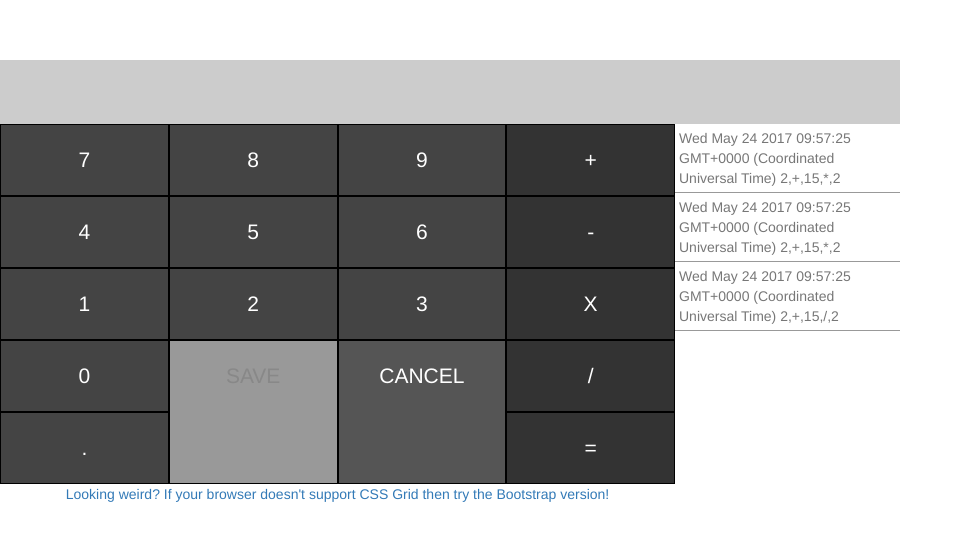
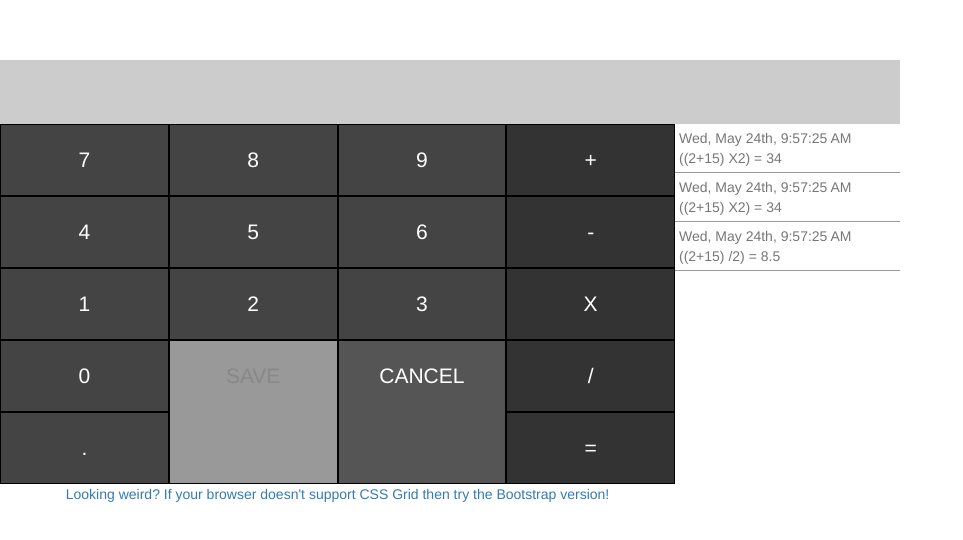
Before and after one commit to ComeDownToUs/css-grid-calculator, a Vue app: page / in a window 1280 px wide. Shown: the top 540 px of the page, without its empty margins (0-963 px from the left). Built offline with nearby package versions, Linux system fonts and the light colour scheme.

Commit message:
improved layout for results

```diff
--- a/package.json
+++ b/package.json
@@ -14,6 +14,7 @@
     "lint": "eslint --ext .js,.vue src test/unit/specs test/e2e/specs"
   },
   "dependencies": {
+    "dateformat": "^2.0.0",
     "vue": "^2.2.6",
     "vue-router": "^2.3.1",
     "vuex": "^2.3.1"
--- a/src/components/SavedResults.vue
+++ b/src/components/SavedResults.vue
@@ -2,8 +2,8 @@
   <div >
     <div v-for="result in results" class="results">
       <a href="#" class="result">
-        {{result.date.toLocaleString('en-us', date_options)}}
-        {{result.calculation.toString()}}
+        {{getDate(result.date)}}<br/>
+        {{printSaved(result.calculation)}}
       </a>
     </div>
   </div>
@@ -13,6 +13,9 @@
 import {mapGetters} from 'vuex'
 import '../styles/grid.css'
 
+
+import dateFormat from 'dateformat'
+
 export default {
   name: 'SavedResults',
   computed: mapGetters({
@@ -20,11 +23,43 @@ export default {
   }),
   data () {
     return {
-      msg: 'Welcome to Your Vue.js App',
-      date_options: {
-          weekday: "long", year: "numeric", month: "short",
-          day: "numeric", hour: "2-digit", minute: "2-digit"
+      msg: 'Welcome to Your Vue.js App'
+    }
+  },
+  methods: {
+    getDate(aDate){
+      return dateFormat(aDate, "ddd, mmm dS, h:MM:ss TT");
+    },
+    printSaved(calc){
+      let output = ''
+
+      for(let i=0; i<calc.length; i++){
+        output=(output + calc[i])
+        if(i!=0 && i%2==0){
+          output= "("+output+") "
+        }
       }
+      output+='= '
+
+      output+=this.getResult(calc)
+
+      return output
+
+    },
+    getResult(portions){
+      let result = parseFloat(portions[0])
+      for(let index = 2; index < portions.length; index+=2){
+        if(portions[index-1]=='+'){
+          result += parseFloat(portions[index]);
+        }else if(portions[index-1]=='-'){
+          result -= parseFloat(portions[index]);
+        }else if(portions[index-1]=='X'){
+          result *= parseFloat(portions[index]);
+        }else if(portions[index-1]=='/'){
+          result /= parseFloat(portions[index]);
+        }
+      }
+      return result
     }
   }
 }
--- a/src/vuex/calculator/index.js
+++ b/src/vuex/calculator/index.js
@@ -22,12 +22,12 @@ const initialState = {
   results: [
     {
       id: '6840a660-4036-11e7-a919-92ebcb67fe33',
-      calculation: [2, '+', 15, '*', 2],
+      calculation: [2, '+', 15, 'X', 2],
       date: Date()
     },
     {
       id: '6840a9da-4036-11e7-a919-92ebcb67fe33',
-      calculation: [2, '+', 15, '*', 2],
+      calculation: [2, '+', 15, 'X', 2],
       date: Date()
     },
 
```
